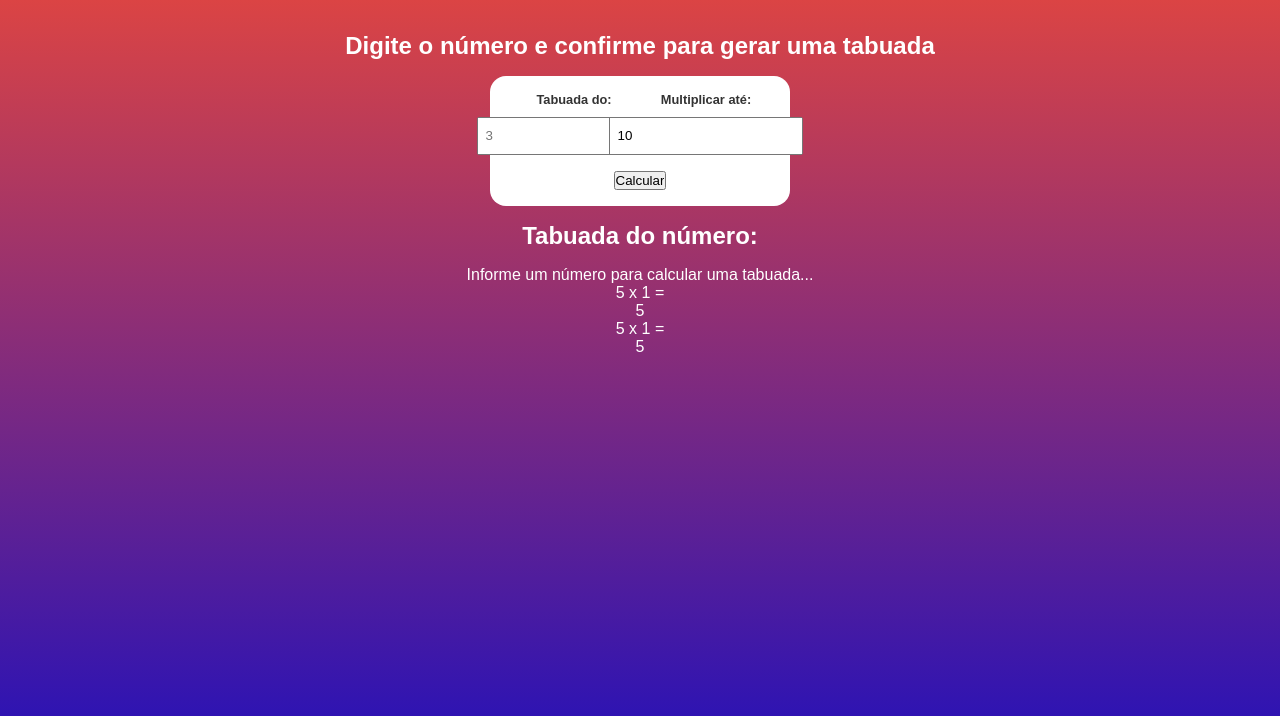
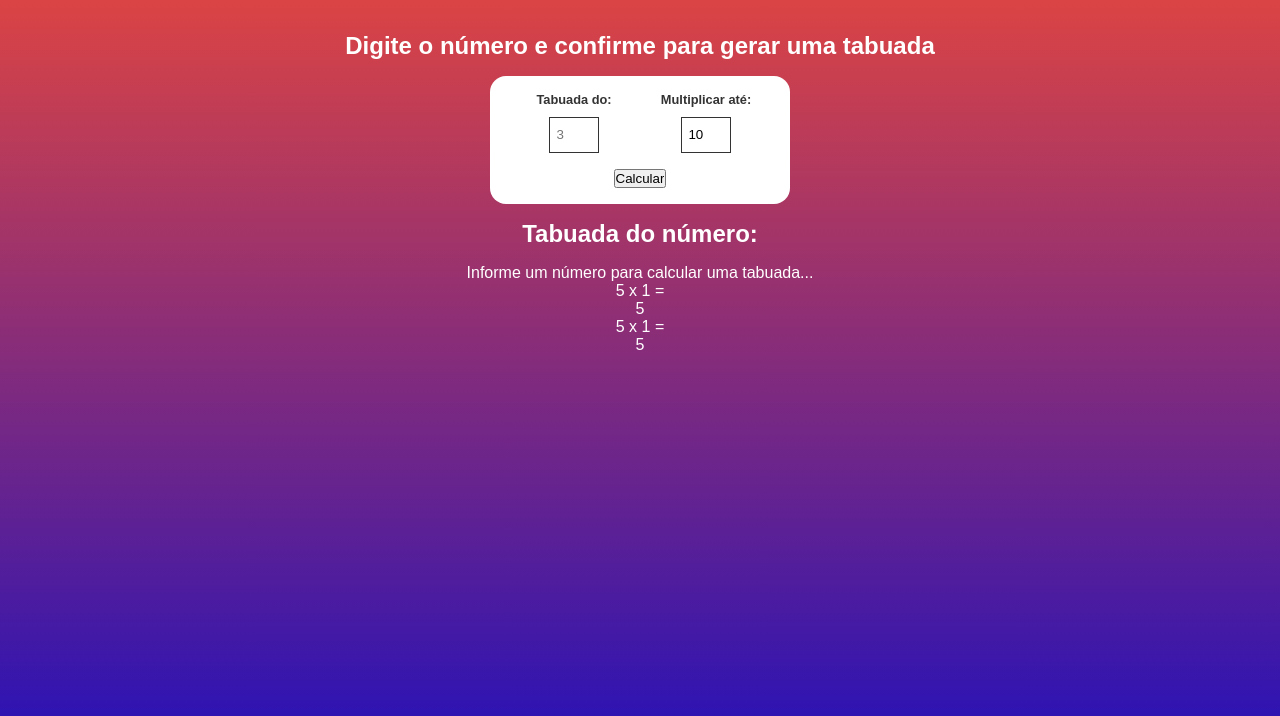
Before and after one commit to Pablo-jesuss/Tabuada-JS, a plain HTML site: page index.html in a window 1280 px wide. Drawn offline with Linux system fonts and the light colour scheme.

Commit message:
form input

```diff
--- a/style.css
+++ b/style.css
@@ -48,4 +48,6 @@ h2 {
   margin-bottom: 1rem;
   flex: 1;
   padding: 0.6rem 0.4rem;
+  border: 1px solid #333;
+  width: 50px;
 }
```
